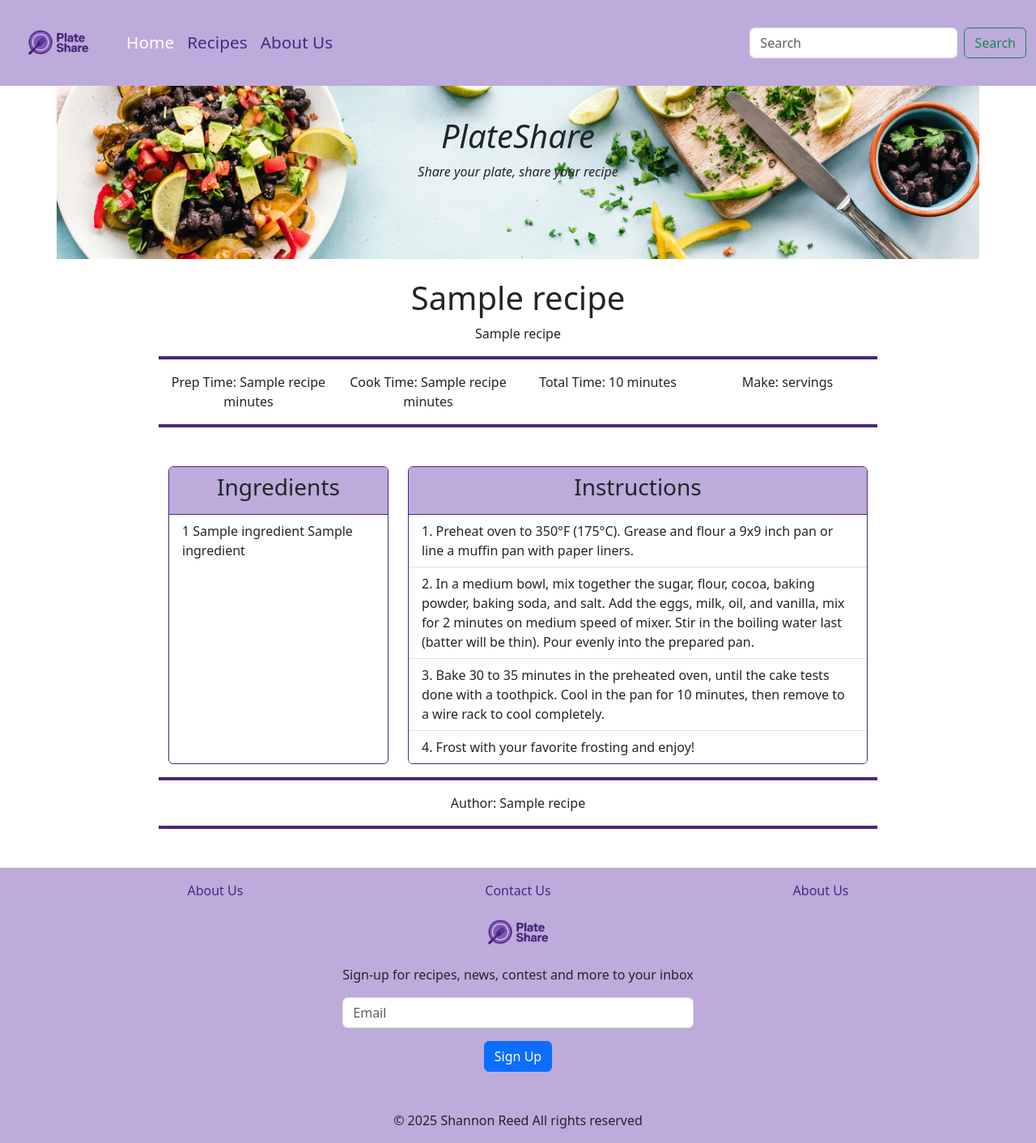
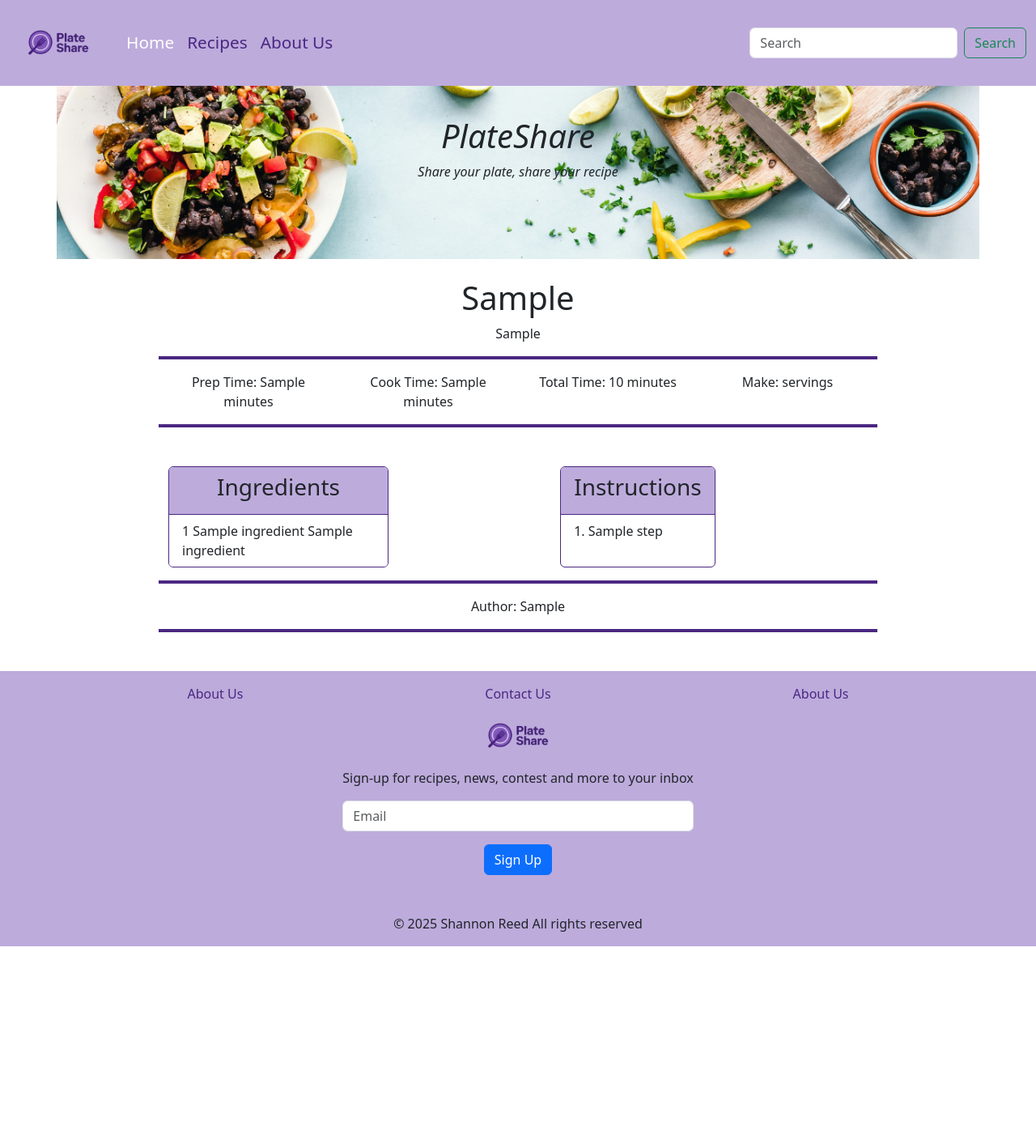
Before and after one commit to laneyreed/Recipe-App, a Flask app: template templates/recipe_detail.html in a window 1280 px wide. Shown: the whole page at 81% size. After the commit the page ends 1169 px from the top, so only its background shows below. Run offline with Flask 3, Linux system fonts and the light colour scheme; the template is opened without the code that fills it: most values are stand-ins (such as "Sample title", 1, 10 or a date in 2020).

Commit message:
updated server and recipes details files to get instructions from the database

```diff
--- a/server.py
+++ b/server.py
@@ -56,12 +56,13 @@ def get_recipes_by_type(recipe_type):
 
     local_cursor = conn.cursor()
     try:
-         recipes_cursor = local_cursor.execute("""
-                                               SELECT * FROM recipes
-                                               WHERE recipe_type_id = (
-                                               SELECT recipe_type_id FROM recipe_types WHERE recipe_type_name = ?
-                                               );
-                                               """, [recipe_type])
+         recipes_cursor = local_cursor.execute(
+             """
+                SELECT * FROM recipes
+                WHERE recipe_type_id = (
+                SELECT recipe_type_id FROM recipe_types WHERE recipe_type_name = ?
+                );
+            """, [recipe_type])
 
 
          recipes_list = []
@@ -80,56 +81,47 @@ def get_recipes_by_type(recipe_type):
 #create a route to display a specific recipe
 @app.route("/recipes/<int:recipe_id>")
 def get_recipe_details(recipe_id):
+    #Validate recipe_id to prevent SQL injection
+    if not isinstance(recipe_id, int) or recipe_id <= 0:
+        return f"Invalid recipe ID: {recipe_id}", 404
+
     local_cursor = conn.cursor()
     try:
 
-        # Fetch the recipe details
-        recipe_cursor = local_cursor.execute(
-            "SELECT * FROM recipes WHERE recipe_id = ?", [recipe_id]
-        )
-        recipe = recipe_cursor.fetchone()
-        #print(recipe)# (recipe_id, recipe_name, recipe_description, recipe_prep_time, recipe_cook_time, recipe_author_id, recipe_type_id)
-        if recipe is None:
-            return f"Recipe with ID {recipe_id} not found.", 404
-        recipe_details_list = []
-        # Use slicing over individual assignments
-        #  appending each field individually is a valid approach, it is verbose and prone to error if the number of desired fields changes
-        # this single line slicing operation accomplishes the same goal more efficiently and elegantly
-        # it is the "Pythonic" way to handle such a task
-        recipe_details_list = list(recipe[:7])# this will get the first 7 fields of the recipe tuple and convert it to a list
-
-
-        # Fetch the ingredients for the recipe
-        ingredients_cursor = local_cursor.execute(
+        # get recipe_id, recipe_name, recipe_description, prep_time, cook_time, author_name
+        recipe_info = local_cursor.execute(
             """
-            SELECT ri.quantity, mu.measurement_unit_name, i.ingredient_name
-            FROM recipes AS r
-            INNER JOIN recipe_ingredient AS ri ON r.recipe_id = ri.recipe_id
-            INNER JOIN measurement_units AS mu ON ri.measurement_unit_id = mu.measurement_unit_id
-            INNER JOIN ingredients AS i ON ri.ingredient_id = i.ingredient_id
-            WHERE r.recipe_id = ?
+            SELECT r.recipe_id, r.recipe_name, r.recipe_description, r.prep_time, r.cook_time, a.author_name
+            FROM recipes r
+            JOIN authors a ON r.author_id = a.author_id
+            WHERE r.recipe_id = ?;
             """, [recipe_id]
         )
-        recipe_ingredients = ingredients_cursor.fetchall()
-        if recipe_ingredients is None:
-            return f"Recipe with ID {recipe_id} ingredients not found.", 404
 
-        #Fetch the author name for the recipe
-        author_cursor = local_cursor.execute(
+       #make recipe_info into a list
+        recipe_info_list = list(recipe_info.fetchone())
+        #[recipe_id, recipe_name, recipe_description, prep_time, cook_time, author_name]
+        #print(recipe_info_list)
+
+        # get instructions for the recipe
+        recipe_instructions = local_cursor.execute(
             """
-            SELECT author_name
-            FROM authors
-            WHERE author_id = ?
-            """, [recipe[5]] # recipe[5] is the author_id from the recipe details
+            SELECT step_number, instruction_text
+            FROM instructions
+            WHERE recipe_id = ?
+            ORDER BY step_number;
+            """, [recipe_id]
         )
-        author = author_cursor.fetchone()
-        if author is None:
-            return f"Recipe with ID {recipe_id} author not found.", 404
-        recipe_details_list.append(author[0])  # Append the author name to the recipe details
-        print(recipe_details_list)  # For debugging purposes
+    #make recipe_instructions into a list of lists
+        recipe_instructions_list = []
+        for row in recipe_instructions:
+            recipe_instructions_list.append(list(row))
+        print(recipe_instructions_list)
+
     finally:
         local_cursor.close()
-    return render_template("recipe_detail.html", recipe=recipe_details_list, ingredients=recipe_ingredients)
+    # return render_template("recipe_detail.html", recipe=recipe_info_list, ingredients=recipe_ingredients)
+    return render_template("recipe_detail.html", recipe_info=recipe_info_list, instructions=recipe_instructions_list)
 
 
 
--- a/templates/recipe_detail.html
+++ b/templates/recipe_detail.html
@@ -1,30 +1,30 @@
 {% extends "base.html" %}
 
 {% block recipes_type_h1 %}
-<h1>{{recipe[1]}}</h1>
+<h1>{{recipe_info[1]}}</h1>
 {% endblock  %}
 
 {% block intro_paragraph %}
             <p>
-                {{recipe[2]}}
+                {{recipe_info[2]}}
             </p>
 <div class="container mb-5">
     <div class="servings-details row mb-5 py-3">
         <div class="col-sm-12 col-md-6 col-lg-3" style="height: 100%;">
             <p class="mb-0">
-                Prep Time: {{recipe[3]}} minutes
+                Prep Time: {{recipe_info[3]}} minutes
             </p>
         </div>
 
         <div class="col-sm-12 col-md-6 col-lg-3" style="height: 100%;">
             <p class="mb-0">
-                Cook Time: {{recipe[4]}} minutes
+                Cook Time: {{recipe_info[4]}} minutes
             </p>
         </div>
 
         <div class="col-sm-12 col-md-6 col-lg-3" style="height: 100%;">
             <p class="mb-0">
-                Total Time: {{recipe[3] + recipe[4]}}  minutes
+                Total Time: {{recipe_info[3] + recipe_info[4]}}  minutes
             </p>
         </div>
 
@@ -55,10 +55,9 @@
                 <h3>Instructions</h3>
             </div>
             <ol class="list-group list-group-flush  list-group-numbered text-start">
-                <li class="list-group-item">Preheat oven to 350°F (175°C). Grease and flour a 9x9 inch pan or line a muffin pan with paper liners.</li>
-                <li class="list-group-item">In a medium bowl, mix together the sugar, flour, cocoa, baking powder, baking soda, and salt. Add the eggs, milk, oil, and vanilla, mix for 2 minutes on medium speed of mixer. Stir in the boiling water last (batter will be thin). Pour evenly into the prepared pan.</li>
-                <li class="list-group-item">Bake 30 to 35 minutes in the preheated oven, until the cake tests done with a toothpick. Cool in the pan for 10 minutes, then remove to a wire rack to cool completely.</li>
-                <li class="list-group-item">Frost with your favorite frosting and enjoy!</li>
+                {% for step in instructions %}
+                <li class="list-group-item"> {{ step[1] }}</li>
+                {% endfor %}
             </ol>
 
                         {#<ol>
@@ -72,7 +71,7 @@
         <div class="other-details row mb-5 py-3">
         <div class="col" style="height: 100%;">
             <p class="mb-0">
-                Author: {{recipe[7]}}
+                Author: {{recipe_info[5]}}
             </p>
         </div>
 
```
Also changed, not shown: README.md.
